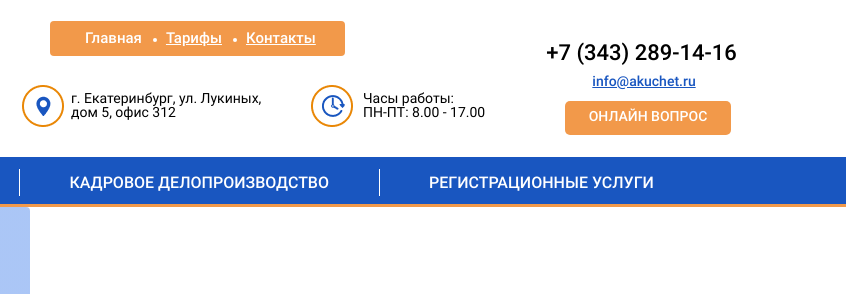
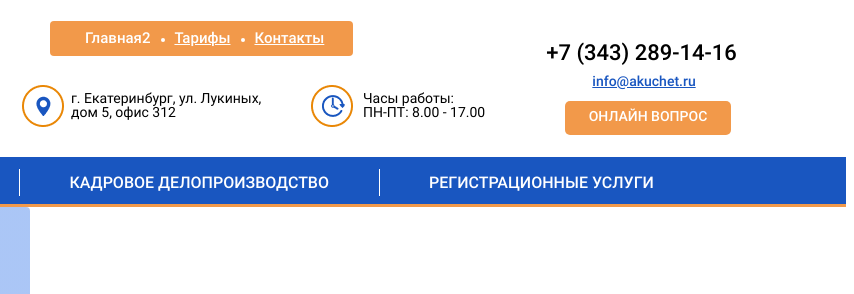
Before and after one commit to formexpert/ak-uchet, a website: page source/index.html in a window 1280 px wide. Shown: the top 294 px of the page, 426-1280 px from the left. Drawn offline with Linux system fonts and the light colour scheme.

Commit message:
Сообщение

```diff
--- a/source/index.html
+++ b/source/index.html
@@ -17,7 +17,7 @@
       <div class="header__nav">
         <nav class="main-nav">
           <ul class="main-nav__list">
-            <li class="main-nav__item"><a class="main-nav__link">Главная</a></li>
+            <li class="main-nav__item"><a class="main-nav__link">Главная2</a></li>
             <li class="main-nav__item"><a class="main-nav__link" href="tariff.html">Тарифы</a></li>
             <li class="main-nav__item"><a class="main-nav__link" href="contacts.html">Контакты</a></li>
           </ul>
```
